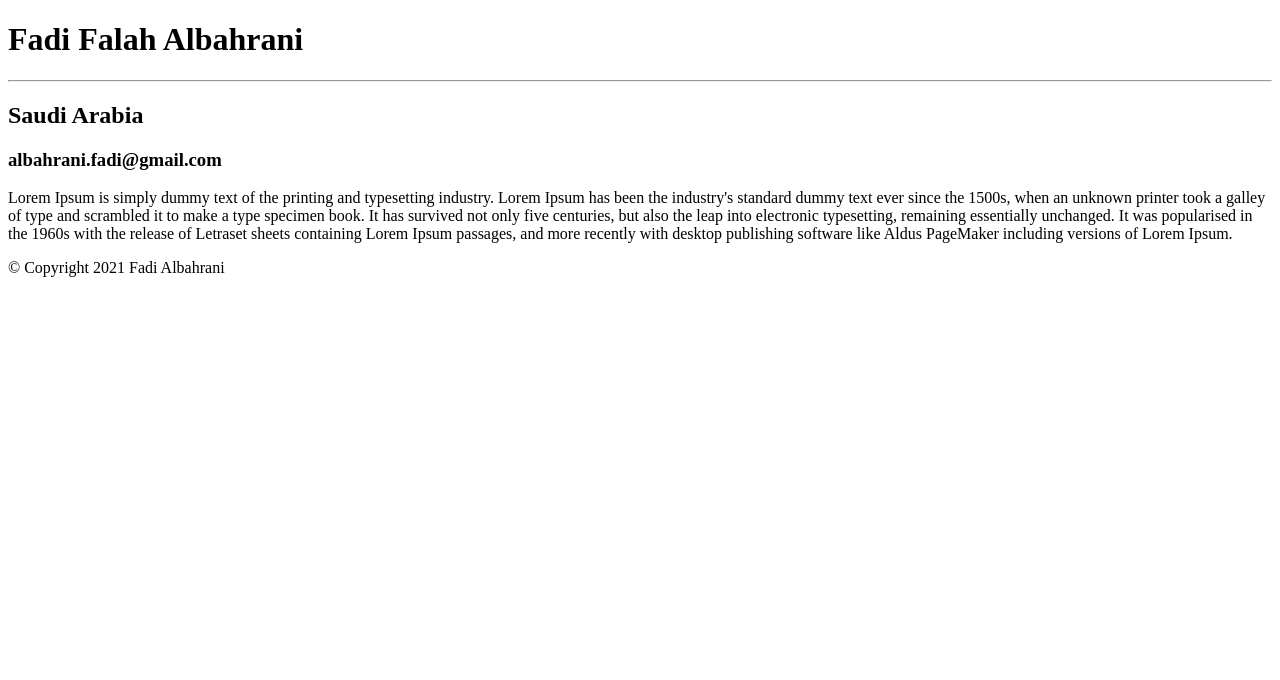
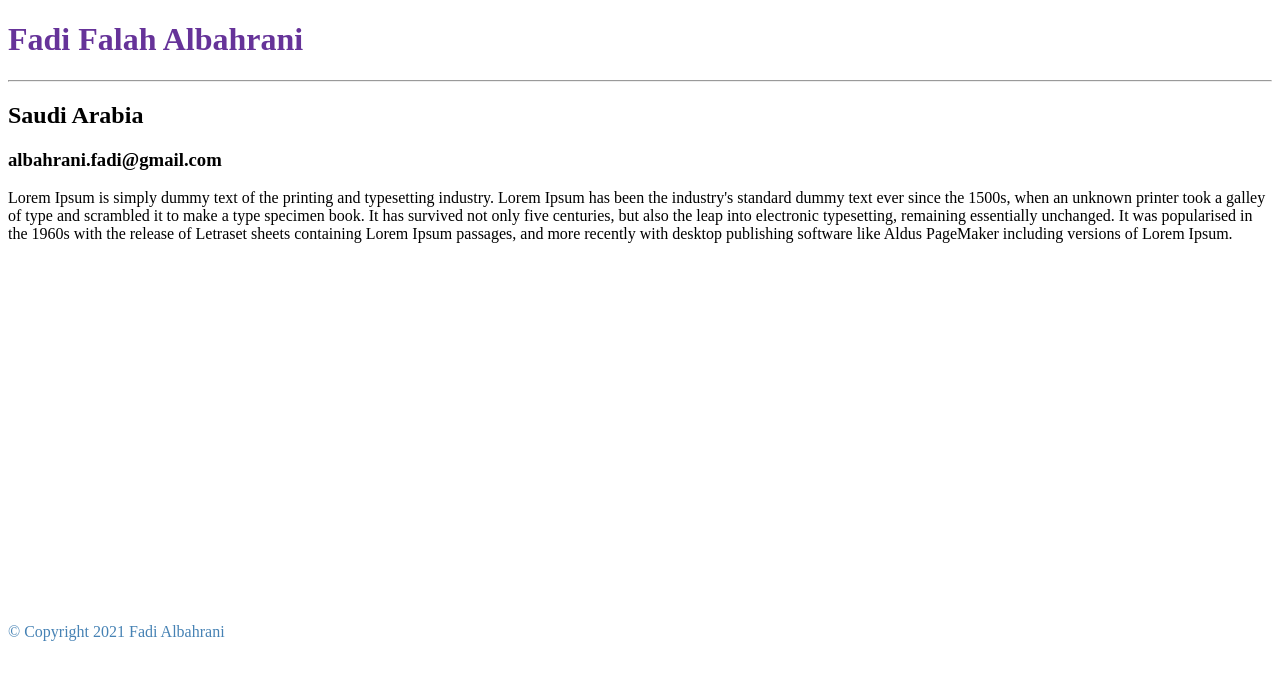
Before and after one commit to Fadi-Albahrani/web-dev-phase1, a plain HTML site: page index.html in a window 1280 px wide. Drawn offline with Linux system fonts and the light colour scheme.

Commit message:
color changes + copy right moved down

```diff
--- a/index.html
+++ b/index.html
@@ -8,7 +8,7 @@
 </head>
 <body>
 
-    <h1>Fadi Falah Albahrani</h1>
+    <h1 style="color: rebeccapurple;">Fadi Falah Albahrani</h1>
     <hr>
     <h2>Saudi Arabia</h2>
     <h3>albahrani.fadi@gmail.com</h3>
@@ -18,7 +18,7 @@
     </p>
 
 
-    <footer>&copy; Copyright 2021 Fadi Albahrani</footer>
+    <footer style="color:steelblue; margin-top: 30%;">&copy; Copyright 2021 Fadi Albahrani</footer>
 
 </body>
 </html>
```
